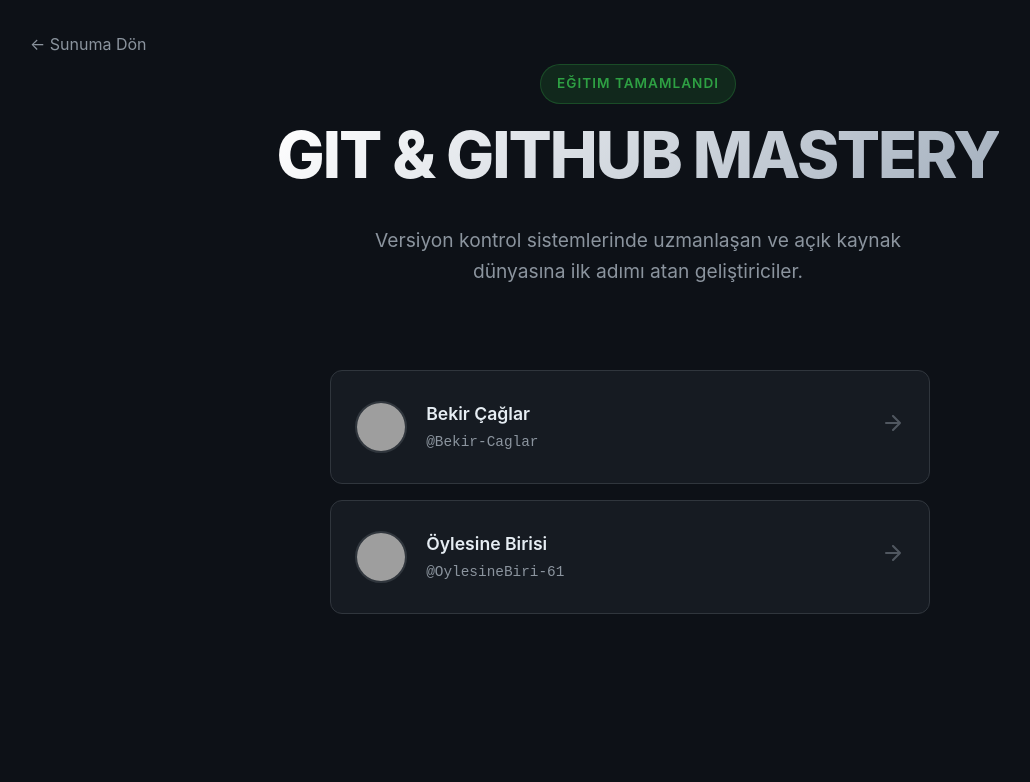
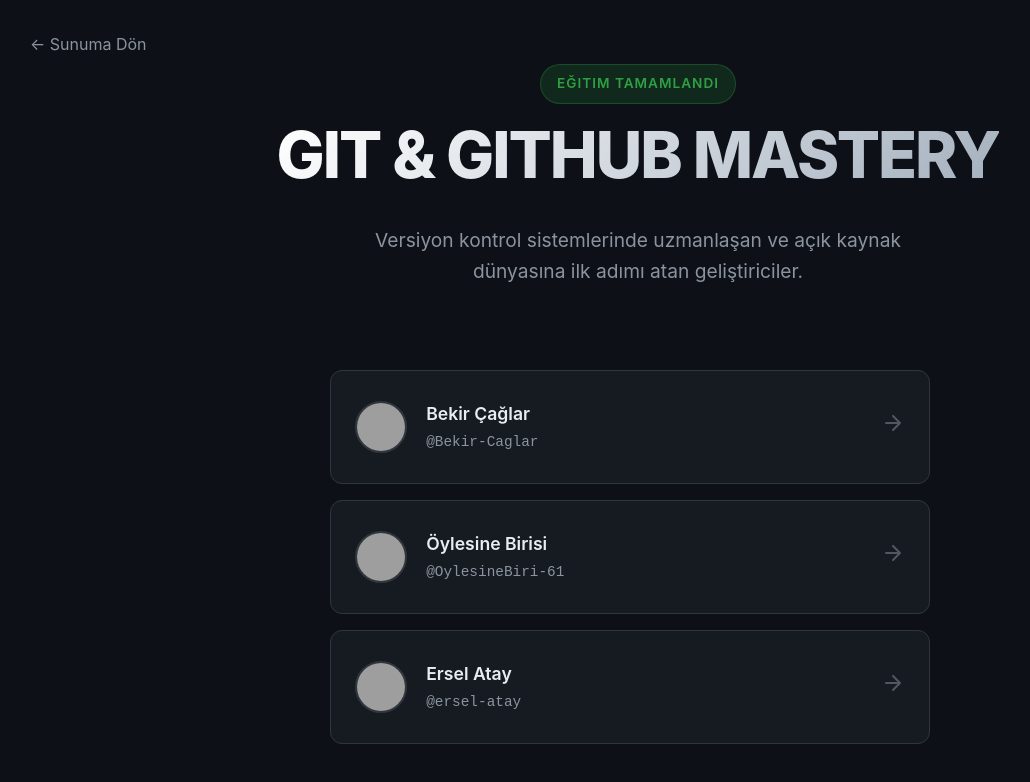
Before and after one commit to Bekir-Caglar/CSC_Git-G-thub_Sunu, a React (Vite) app: page /#/sertifika in a window 1280 px wide. Shown: the top 782 px of the page, without its empty margins (2-1032 px from the left). Built offline with nearby package versions, Linux system fonts and the light colour scheme; grey boxes are pictures that could not be loaded.

Commit message:
Ersel_atay

```diff
--- a/src/data/participants.ts
+++ b/src/data/participants.ts
@@ -23,6 +23,10 @@
         name: "Öylesine Birisi",
         github: "OylesineBiri-61"
     },
+    {
+        name: "Ersel Atay",
+        github: "ersel-atay"
+    },
 
     // Kendi isminizi buraya ekleyin 👇
 
```
